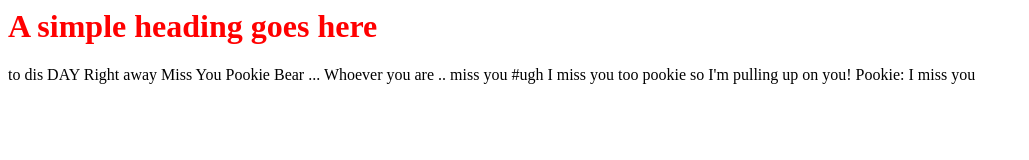
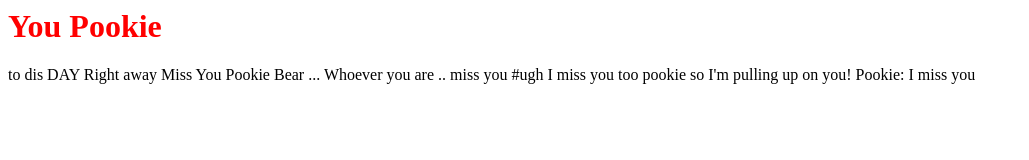
Before and after one commit to vcori2/PROJECT_1_vcori2, a plain HTML site: page index.html in a window 1280 px wide. Shown: the whole page, without its empty margins (0-1029 px from the left). Drawn offline with Linux system fonts and the light colour scheme.

Commit message:
Update index.html

```diff
--- a/index.html
+++ b/index.html
@@ -1,10 +1,10 @@
 <head>
-<title>You Pookie</title>
+<title>A simple title goes here</title>
 <link href="style.css" rel="stylesheet" />
 </head>
 
 <body>
-<h1>A simple heading goes here</h1>
+<h1>You Pookie</h1>
 <p>to dis DAY
 Right away
 Miss You Pookie Bear ...
```
